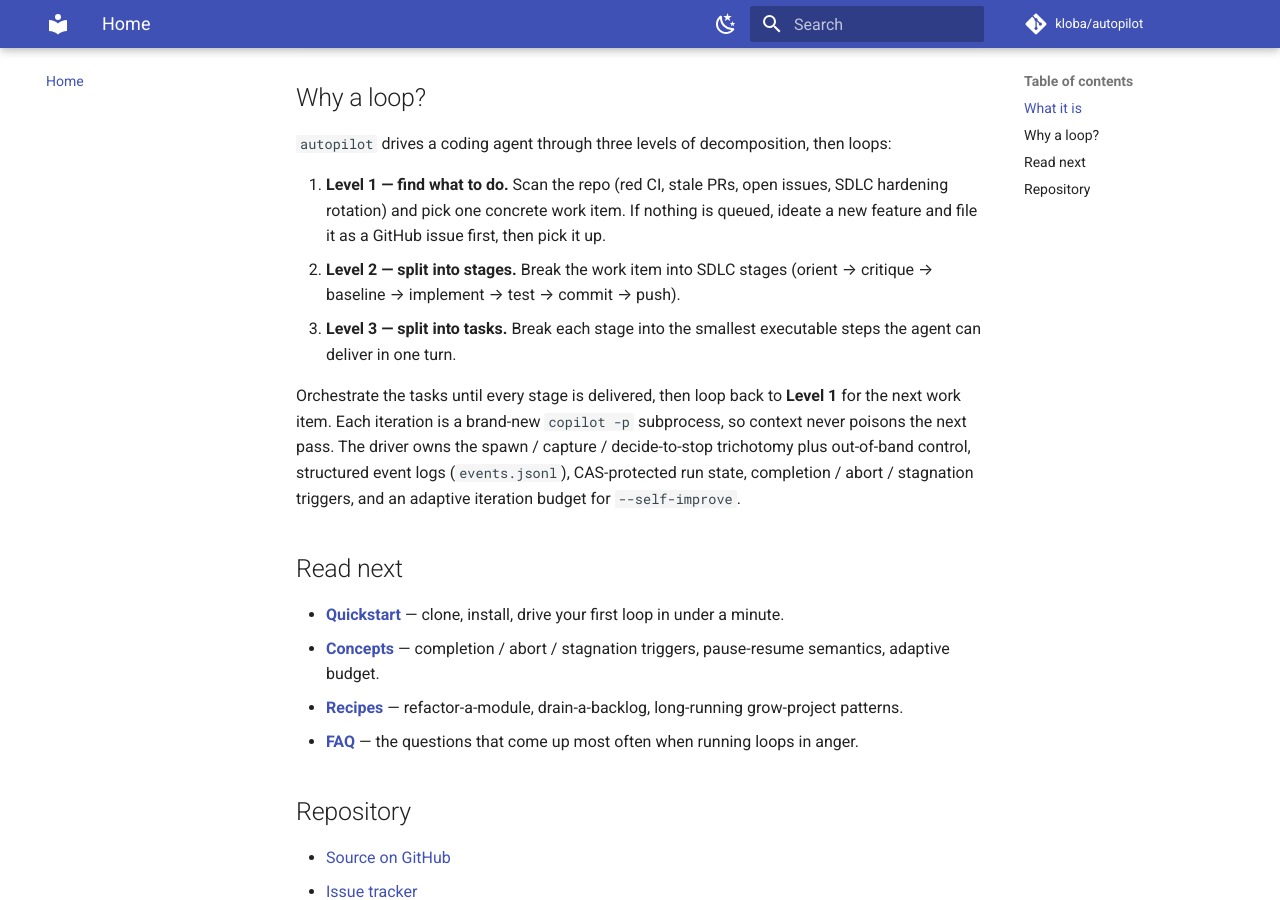
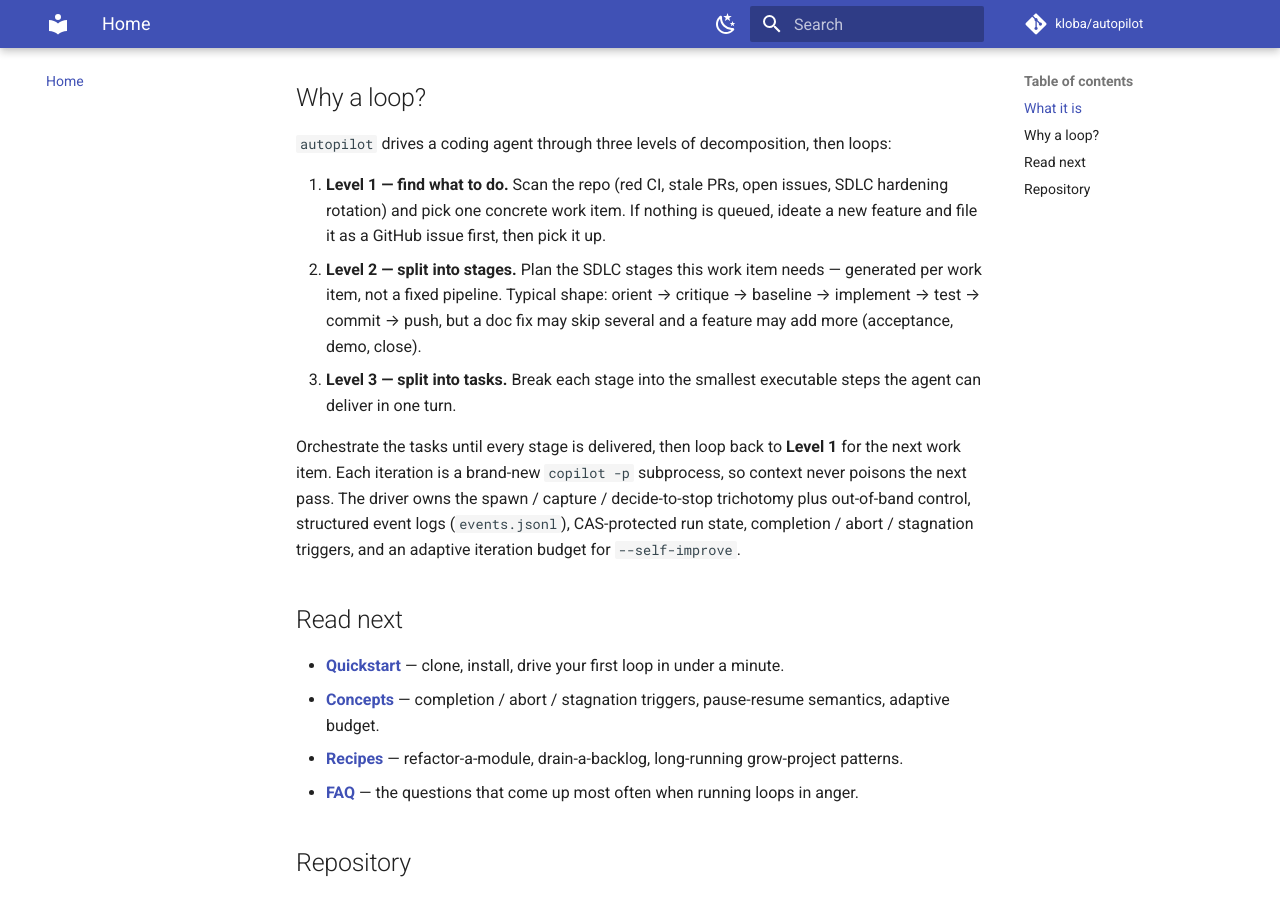
Before and after one commit to kloba/copilot-ralph-extension, an MkDocs documentation site: the page built from docs/index.md, in a window 1280 px wide and 900 px high, scrolled down 752 px. Built offline with MkDocs 1.6.1 and Material for MkDocs 9.7.7, drawn with Linux system fonts in a browser that asks for light colours; comment, search, counter and statistics services are not loaded.

Commit message:
docs: clarify Level 2 stages are generated per work item, not a fixed pipeline

```diff
--- a/docs/index.md
+++ b/docs/index.md
@@ -16,7 +16,7 @@ Out-of-band control is first-class: `--pause`, `--resume`, `--stop`, and `--stat
 `autopilot` drives a coding agent through three levels of decomposition, then loops:
 
 1. **Level 1 — find what to do.** Scan the repo (red CI, stale PRs, open issues, SDLC hardening rotation) and pick one concrete work item. If nothing is queued, ideate a new feature and file it as a GitHub issue first, then pick it up.
-2. **Level 2 — split into stages.** Break the work item into SDLC stages (orient → critique → baseline → implement → test → commit → push).
+2. **Level 2 — split into stages.** Plan the SDLC stages this work item needs — generated per work item, not a fixed pipeline. Typical shape: orient → critique → baseline → implement → test → commit → push, but a doc fix may skip several and a feature may add more (acceptance, demo, close).
 3. **Level 3 — split into tasks.** Break each stage into the smallest executable steps the agent can deliver in one turn.
 
 Orchestrate the tasks until every stage is delivered, then loop back to **Level 1** for the next work item. Each iteration is a brand-new `copilot -p` subprocess, so context never poisons the next pass. The driver owns the spawn / capture / decide-to-stop trichotomy plus out-of-band control, structured event logs (`events.jsonl`), CAS-protected run state, completion / abort / stagnation triggers, and an adaptive iteration budget for `--self-improve`.
```
Also changed, not shown: README.md (+1 -1 lines).
